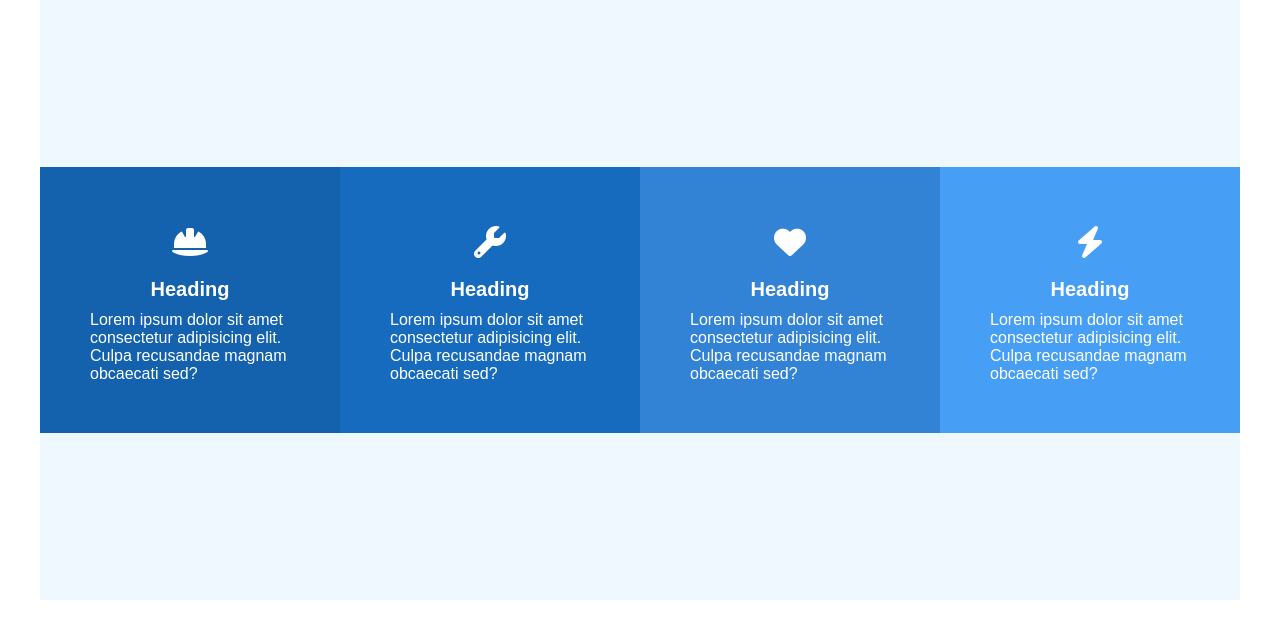
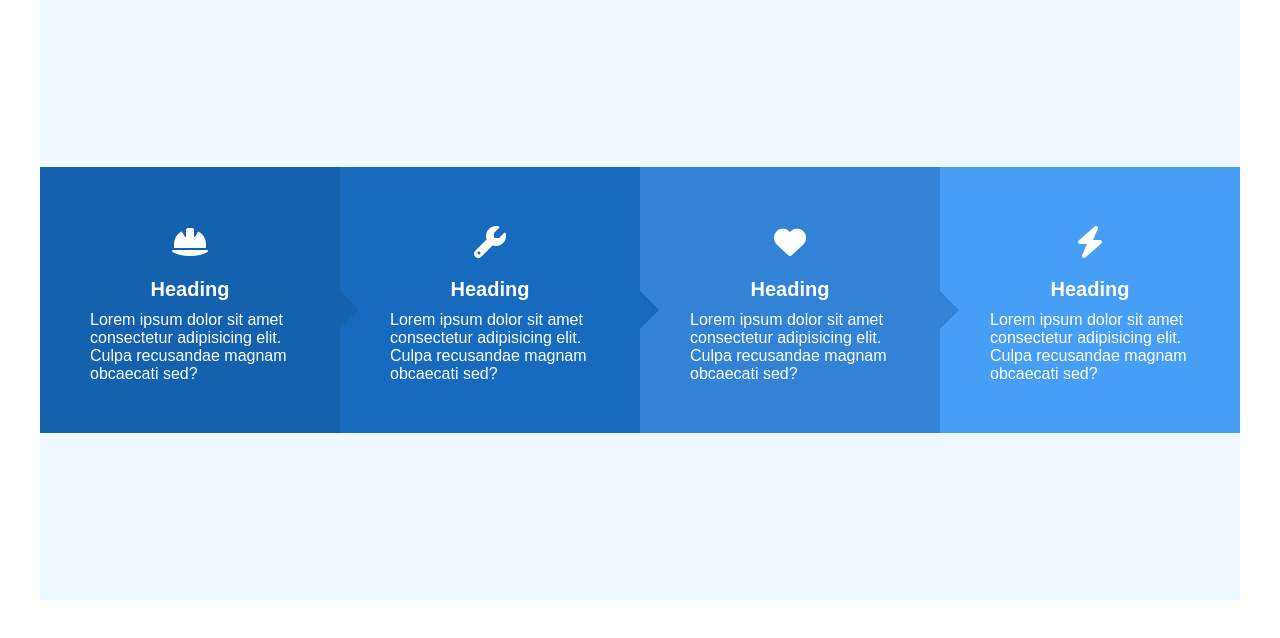
Before and after one commit to merrycrh/homework, a plain HTML site: page index.html in a window 1280 px wide. Drawn offline with Linux system fonts and the light colour scheme.

Commit message:
I'm tired

```diff
--- a/index.html
+++ b/index.html
@@ -19,16 +19,19 @@
                     <i class="fa-solid fa-wrench fa-2xl" id="icon"></i>
                     <h4>Heading</h4>
                     <p>Lorem ipsum dolor sit amet consectetur adipisicing elit. Culpa recusandae magnam obcaecati sed?</p>
+                    <div class="triangle" id="triangle1"></div>
                 </div>
                 <div class="card" id="card3">
                     <i class="fa-solid fa-heart fa-2xl" id="icon"></i>
                     <h4>Heading</h4>
                     <p>Lorem ipsum dolor sit amet consectetur adipisicing elit. Culpa recusandae magnam obcaecati sed?</p>
+                    <div class="triangle" id="triangle2"></div>
                 </div>
                 <div class="card" id="card4">
                     <i class="fa-solid fa-bolt fa-2xl" id="icon"></i>
                     <h4>Heading</h4>
                     <p>Lorem ipsum dolor sit amet consectetur adipisicing elit. Culpa recusandae magnam obcaecati sed?</p>
+                    <div class="triangle" id="triangle3"></div>
                 </div>
             </div>
         </div>
--- a/style.css
+++ b/style.css
@@ -22,6 +22,7 @@
 }
 
 .card {
+    position: relative;
     width: 300px;
     display: flex;
     flex-direction: column;
@@ -36,11 +37,44 @@
 .card:hover {
     background-color: rgb(10, 73, 136) !important;
     transition: all 0.3s linear;
+    cursor: pointer;
 }
 
 .card:hover #icon {
     transform: scale(1.2);
     transition: all 0.3s linear;
+}
+
+.card:hover .triangle{
+    background-color: rgb(10, 73, 136) !important;
+    transition: all 0.3s linear;
+}
+
+.triangle {
+    position: absolute;
+    top: 50%;
+    right: 271px;
+    transform: rotate(-90deg);
+    width: 0;
+    height: 0;
+}
+
+#triangle1 {
+    border-left: 20px solid transparent;
+    border-right: 20px solid transparent;
+    border-top: 20px solid rgb(20, 97, 174);
+}
+
+#triangle2 {
+    border-left: 20px solid transparent;
+    border-right: 20px solid transparent;
+    border-top: 20px solid rgb(23, 107, 190);
+}
+
+#triangle3 {
+    border-left: 20px solid transparent;
+    border-right: 20px solid transparent;
+    border-top: 20px solid rgb(50, 131, 213);
 }
 
 #card1 {
```
